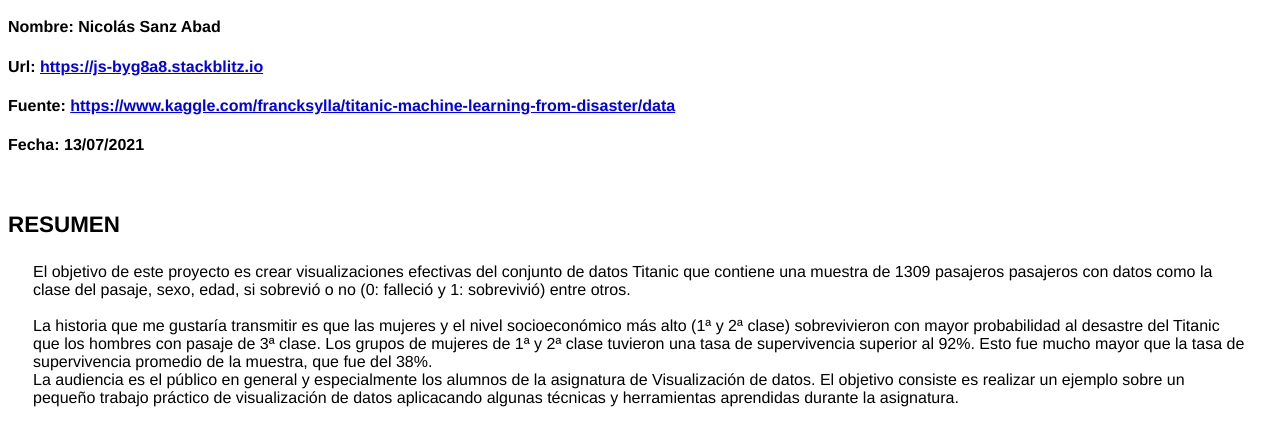
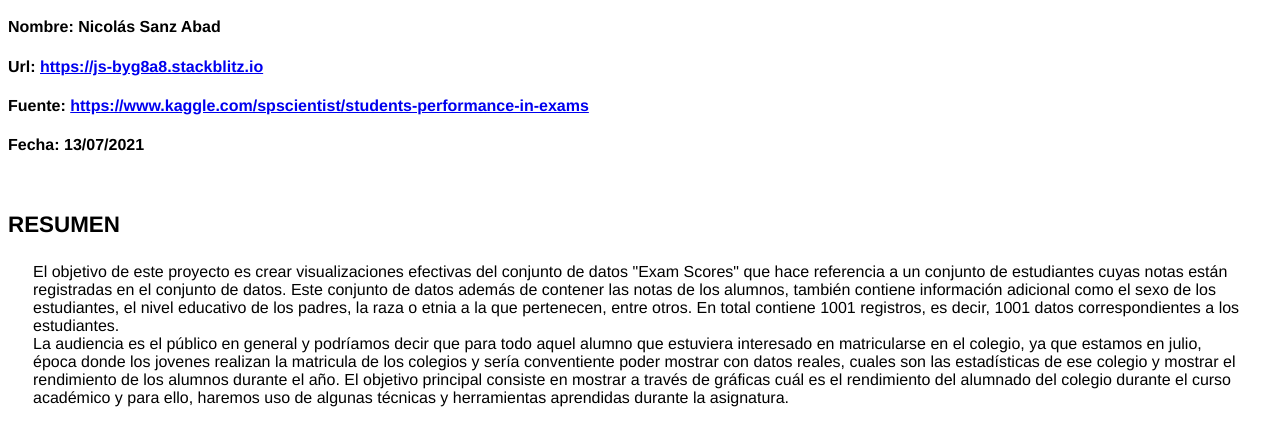
Before and after one commit to nisaab96/07MBIGSeminario, a website: page index.html in a window 1280 px wide. Shown: the part 121-566 px from the top of the page. Drawn offline with nearby package versions, Linux system fonts and the light colour scheme.

Commit message:
1 file modified

```diff
--- a/index.html
+++ b/index.html
@@ -51,7 +51,7 @@
 <h1 class="main-title"> Trabajo Seminario 07MBIG</h1>
 <h4 class="main-autor">Nombre: Nicolás Sanz Abad</h3>
 <h4 class="main-url">Url: <a href="https://js-byg8a8.stackblitz.io">https://js-byg8a8.stackblitz.io</a></h3>
-<h4 class="main-fuente">Fuente: <a href="https://www.kaggle.com/francksylla/titanic-machine-learning-from-disaster/data">https://www.kaggle.com/francksylla/titanic-machine-learning-from-disaster/data</a></h3>
+<h4 class="main-fuente">Fuente: <a href="https://www.kaggle.com/spscientist/students-performance-in-exams">https://www.kaggle.com/spscientist/students-performance-in-exams</a></h3>
 <h4 class="main-fecha">Fecha: 13/07/2021</h4>
 <br>
 <br>
@@ -60,18 +60,10 @@
 <div class="summary">
     <h2 class="text-title">Resumen</h2>
     <div class="text">
-El objetivo de este proyecto es crear visualizaciones efectivas del conjunto de datos Titanic que contiene una muestra de 1309 pasajeros pasajeros con datos como la clase del pasaje, sexo, edad, si sobrevió o no (0: falleció y 1: sobrevivió) entre otros.
-<br>
-<br>
-
-La historia que me gustaría transmitir es que las mujeres y el nivel socioeconómico más alto (1ª y 2ª clase) sobrevivieron con mayor probabilidad al desastre del Titanic que los hombres con pasaje de 3ª clase. Los grupos de mujeres de 1ª y 2ª clase tuvieron una tasa de supervivencia superior al 92%. Esto fue mucho mayor que la tasa de supervivencia promedio de la muestra, que fue del 38%.
-
-<br>
+El objetivo de este proyecto es crear visualizaciones efectivas del conjunto de datos "Exam Scores" que hace referencia a un conjunto de estudiantes cuyas notas están registradas en el conjunto de datos. Este conjunto de datos además de contener las notas de los alumnos, también contiene información adicional como el sexo de los estudiantes, el nivel educativo de los padres, la raza o etnia a la que pertenecen, entre otros. En total contiene 1001 registros, es decir, 1001 datos correspondientes a los estudiantes.
 
         <div class="metadato  " >
-              La audiencia es el público en general y especialmente los alumnos de la asignatura de Visualización de datos. El objetivo consiste es realizar un ejemplo sobre un pequeño trabajo práctico de visualización de datos aplicacando algunas técnicas y herramientas aprendidas durante la asignatura.
-
-
+      La audiencia es el público en general y podríamos decir que para todo aquel alumno que estuviera interesado en matricularse en el colegio, ya que estamos en julio, época donde los jovenes realizan la matricula de los colegios y sería conventiente poder mostrar con datos reales, cuales son las estadísticas de ese colegio y mostrar el rendimiento de los alumnos durante el año. El objetivo principal consiste en mostrar a través de gráficas cuál es el rendimiento del alumnado del colegio durante el curso académico y para ello, haremos uso de algunas técnicas y herramientas aprendidas durante la asignatura.
         </div>
 
 
@@ -79,3 +71,4 @@ La historia que me gustaría transmitir es que las mujeres y el nivel socioecon
         </br>
         </br>
     </div>
+</div>
```
Lines whose indentation alone changed are shown as unchanged.
